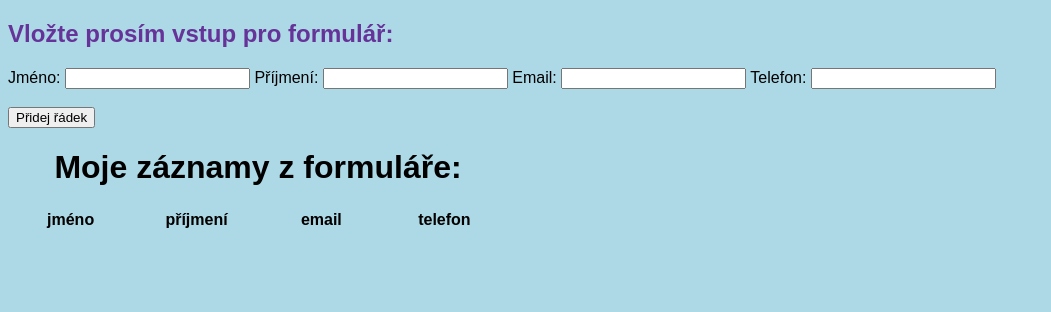
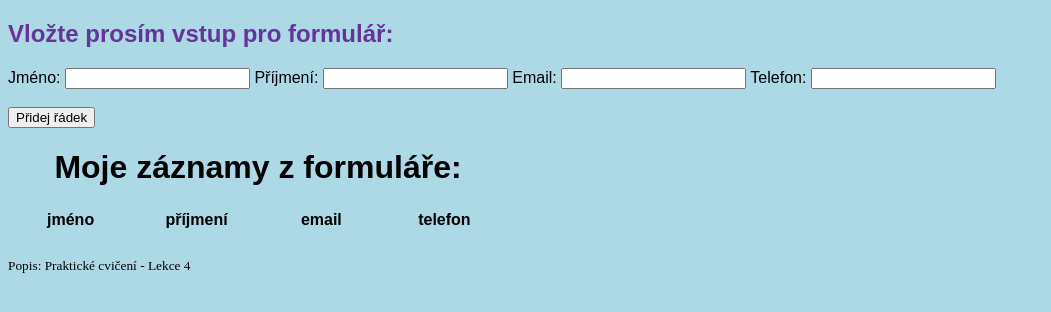
Before and after one commit to MilanSubert-prog/hw_ukol_lekce2, a website: page table.html in a window 1280 px wide. Shown: the whole page, without its empty margins (0-1051 px from the left). Drawn offline with Linux system fonts and the light colour scheme.

Commit message:
ukol pro lekci 3-4: hotovo

```diff
--- a/table.html
+++ b/table.html
@@ -54,7 +54,9 @@
  </table>
 </div>
 
-
+<div>
+    <p><small>Popis: Praktické cvičení - Lekce 4</small></p>
+</div>
 
 
 <script>
```
